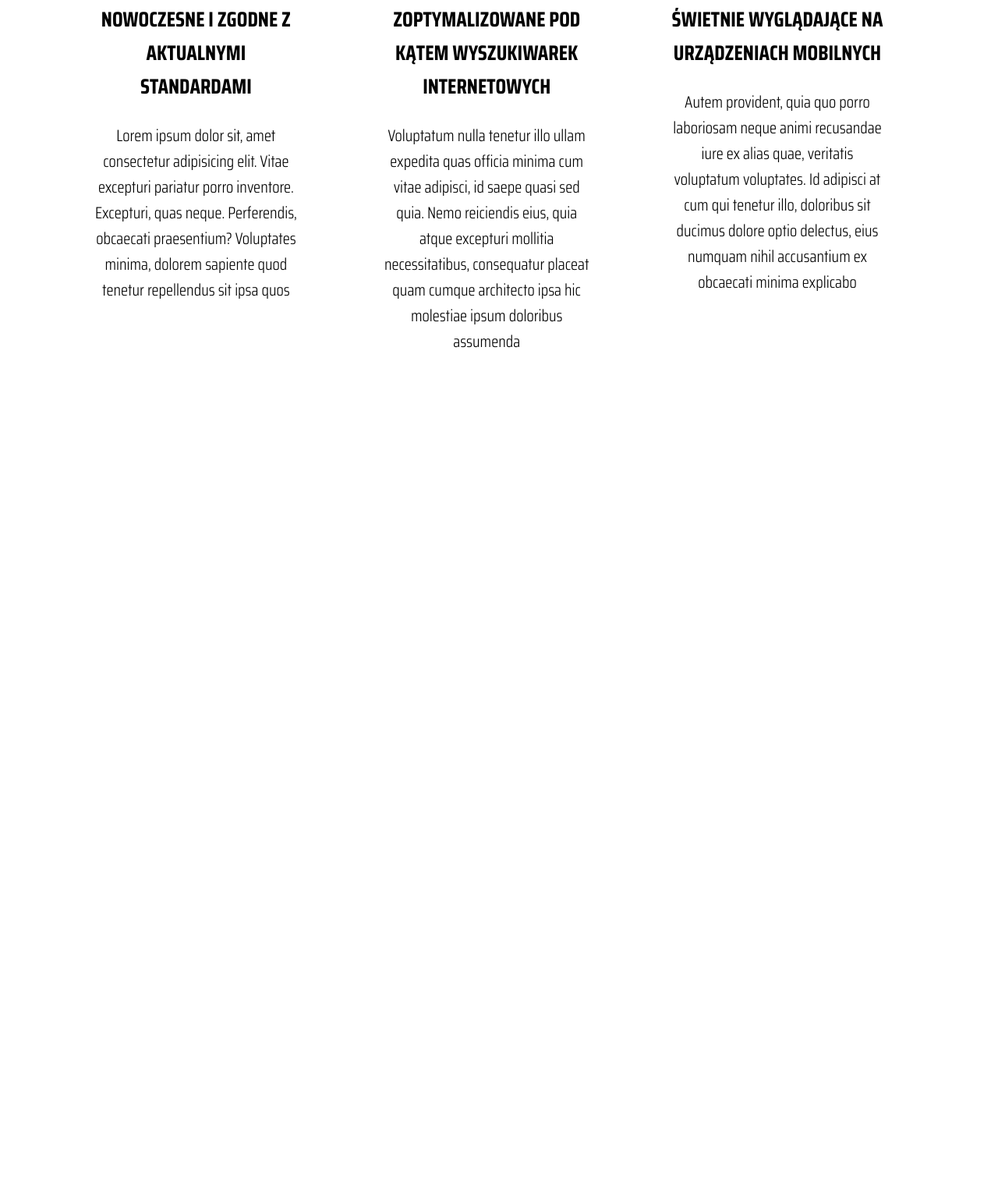
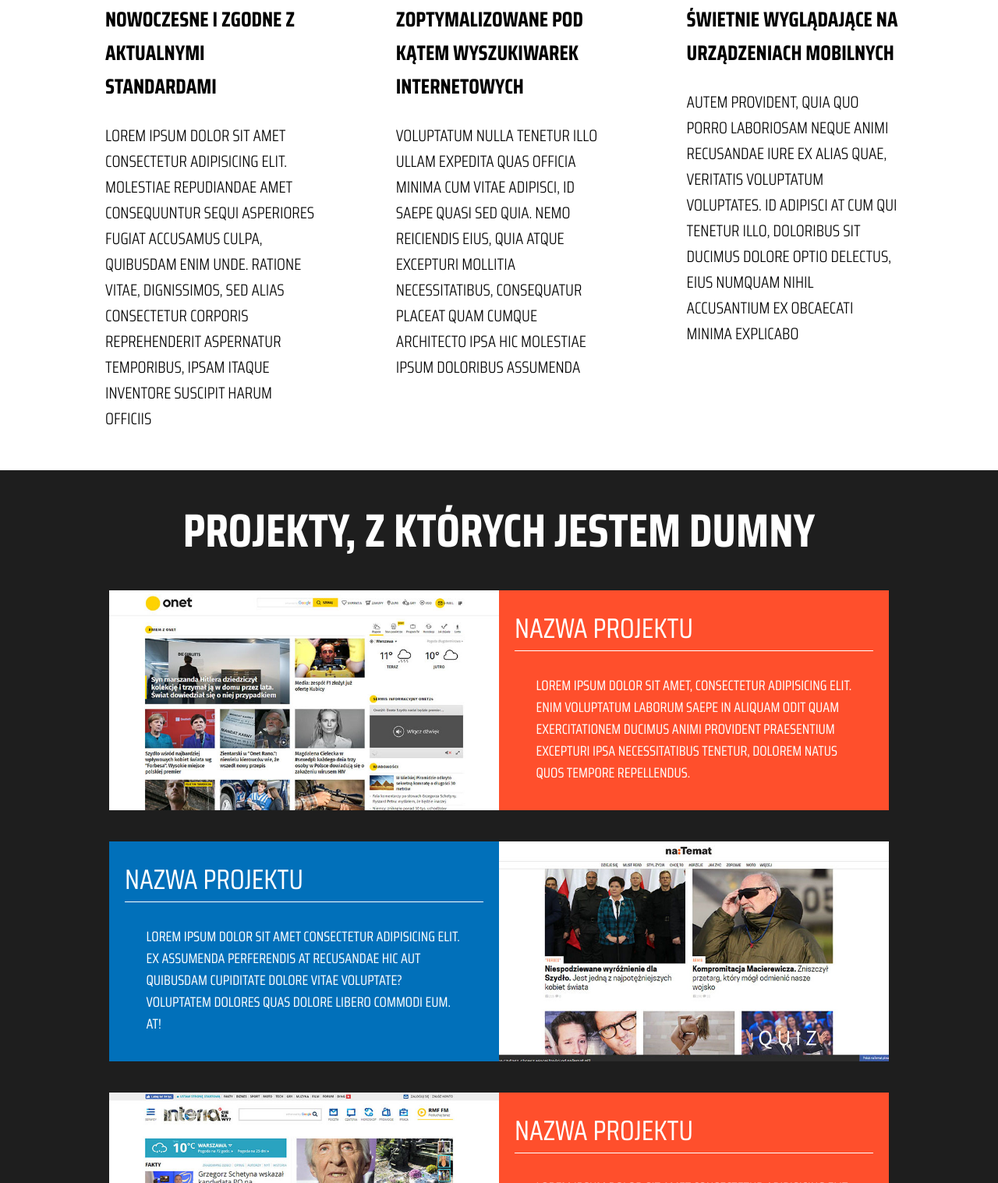
Before and after one commit to JacekJerzyWozniak/projects, a plain HTML site: page portfolio/index.html in a window 1280 px wide. Shown: the part 1283-2800 px from the top of the page at 78% size. Before the commit the page ends 1787 px from the top, so only its background shows below. Drawn offline with Linux system fonts and the light colour scheme.

Commit message:
main zrobiony

```diff
--- a/portfolio/index.html
+++ b/portfolio/index.html
@@ -81,15 +81,20 @@
             <button type="button">zobacz moje portfolio</button>
         </div>
     </header>
-    <article>
+
+
+
+    <!-- ARTICLE -->
+    <article class="clearfix">
         <h2>tworzę bardzo dobre strony internetowe</h2>
         <div>
             <section>
                 <img src="img/services1.png">
                 <h3>nowoczesne i zgodne z aktualnymi standardami</h3>
-                <p>Lorem ipsum dolor sit, amet consectetur adipisicing elit. Vitae excepturi pariatur porro inventore.
-                    Excepturi, quas neque. Perferendis, obcaecati praesentium? Voluptates minima, dolorem sapiente quod
-                    tenetur repellendus sit ipsa quos </p>
+                <p>Lorem ipsum dolor sit amet consectetur adipisicing elit. Molestiae repudiandae amet consequuntur
+                    sequi asperiores fugiat accusamus culpa, quibusdam enim unde. Ratione vitae, dignissimos, sed alias
+                    consectetur corporis reprehenderit aspernatur temporibus, ipsam itaque inventore suscipit harum
+                    officiis</p>
             </section>
             <section>
                 <img src="img/services2.png">
@@ -111,6 +116,56 @@
         </div>
     </article>
 
+
+
+    <!-- MAIN -->
+    <main>
+        <h2>projekty, z których jestem dumny</h2>
+        <article>
+            <div>
+                <img src="img/portfolio4.jpg">
+            </div>
+            <div class="orange">
+                <h3>nazwa projektu</h3>
+                <p>Lorem ipsum dolor sit amet, consectetur adipisicing elit. Enim voluptatum laborum saepe in aliquam
+                    odit quam exercitationem ducimus animi provident praesentium excepturi ipsa necessitatibus tenetur,
+                    dolorem natus quos tempore repellendus.</p>
+            </div>
+        </article>
+        <article>
+            <div class="blue">
+                <h3>nazwa projektu</h3>
+                <p>Lorem ipsum dolor sit amet consectetur adipisicing elit. Ex assumenda perferendis at recusandae hic
+                    aut quibusdam cupiditate dolore vitae voluptate? Voluptatem dolores quas dolore libero commodi eum.
+                    At!</p>
+            </div>
+            <div>
+                <img src="img/portfolio2.jpg">
+            </div>
+        </article>
+        <article>
+            <div><img src="img/portfolio1.jpg"></div>
+            <div class="orange">
+                <h3>nazwa projektu</h3>
+                <p>Lorem ipsum dolor sit amet consectetur adipisicing elit. Consequatur cupiditate dolores fugiat
+                    reiciendis animi cum reprehenderit, eligendi dolorum ipsum cumque quae voluptatem dolore! Voluptatem
+                    dolorum mollitia dignissimos molestiae dicta eum quidem?
+                </p>
+            </div>
+        </article>
+        <article>
+            <div class="blue">
+                <h3>nazwa projektu</h3>
+                <p>Lorem ipsum dolor sit amet consectetur adipisicing elit. Nam exercitationem eos ullam consequuntur
+                    aspernatur assumenda, repellendus minus reprehenderit harum, alias nemo explicabo ea? Illo
+                    voluptatem nostrum et vitae numquam sit molestiae!</p>
+            </div>
+            <div>
+                <img src="img/portfolio3.jpg">
+            </div>
+        </article>
+    </main>
+
 </body>
 
 </html>
--- a/portfolio/style.css
+++ b/portfolio/style.css
@@ -2,6 +2,9 @@
     margin: 0;
     padding: 0;
     box-sizing: border-box;
+    text-transform: uppercase;
+    font-family: "Saira Condensed", sans-serif;
+    font-style: normal;
 }
 
 header {
@@ -12,9 +15,6 @@ header {
     background-size: contain;
     height: 800px;
     color: white;
-    font-family: "Saira Condensed", sans-serif;
-    font-style: normal;
-    text-transform: uppercase;
     position: relative;
 }
 
@@ -42,7 +42,6 @@ header div button {
     font-style: normal;
     height: 90px;
     border: 1px solid white;
-    text-transform: uppercase;
     font-size: 40px;
     color: white;
     letter-spacing: 2px;
@@ -61,17 +60,20 @@ header div.header {
     left: 105px;
 }
 
-article {
+header article {
     font-family: "Saira Condensed", sans-serif;
     font-style: normal;
     text-align: center;
     margin-bottom: 60px;
 }
 
+
+
+
+/* ARTICLE */
 article h2 {
     text-align: center;
     margin: 40px;
-    text-transform: uppercase;
     font-weight: 700;
     font-size: 60px;
 }
@@ -83,6 +85,12 @@ article section {
     margin: 20px;
 }
 
+.clearfix::after {
+    content: "";
+    display: block;
+    clear: both;
+}
+
 article section img {
     width: 375px;
     height: 225px;
@@ -90,17 +98,12 @@ article section img {
 }
 
 article section:nth-child(1) {
-    margin-left: 85px;
-}
-
-article section:nth-child(3) {
-    margin-right: 85px;
+    margin-left: 105px;
 }
 
 article section h3 {
     font-weight: 700;
     font-size: 27px;
-    text-transform: uppercase;
     margin-bottom: 25px;
 }
 
@@ -108,3 +111,60 @@ article section p {
     font-weight: 300;
     font-size: 21px;
 }
+
+
+
+
+
+/* MAIN */
+main {
+    background-color: #1e1e1e;
+    color: white;
+    padding-bottom: 30px;
+}
+
+main h2 {
+    font-weight: 700;
+    font-size: 60px;
+    text-align: center;
+    padding: 30px;
+}
+
+main article {
+    width: 1000px;
+    height: 282px;
+    margin: 0 auto 40px;
+}
+
+main article div {
+    width: 50%;
+    float: left;
+}
+
+main article img {
+    width: 100%;
+}
+
+.orange {
+    background-color: #ff4f2c;
+    height: 282px;
+}
+
+.blue {
+    background-color: #0170ba;
+    height: 282px;
+}
+
+main article div h3 {
+    margin: 20px 20px;
+    font-weight: 400;
+    font-size: 36px;
+    border-bottom: 1px solid white;
+}
+
+main article div p {
+    padding: 10px;
+    font-size: 18px;
+    width: 85%;
+    margin: 0 auto;
+}
```
Also changed, not shown: portfolio/img/portfolio1.jpg (added), portfolio/img/portfolio2.jpg (added), portfolio/img/portfolio3.jpg (added), portfolio/img/portfolio4.jpg (added).
